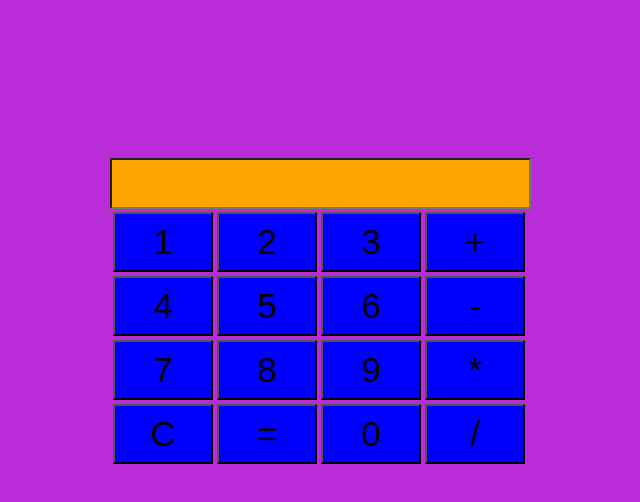
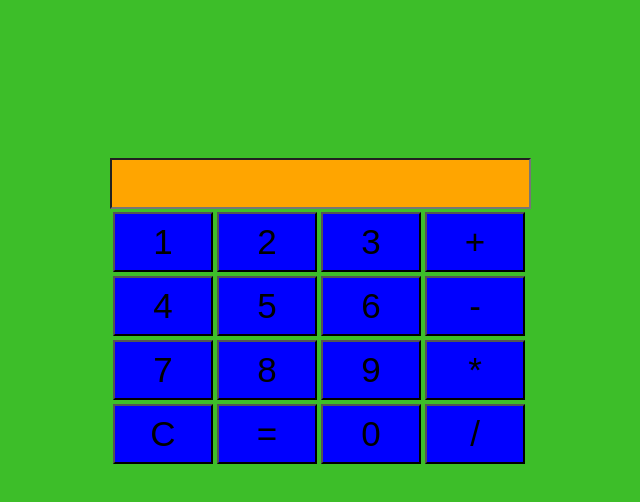
Before and after one commit to SameerRaj7766/Calculator-UI, a plain HTML site: page index.html in a window 1280 px wide. Shown: the whole page, without its empty margins (346-986 px from the left). Drawn offline with Linux system fonts and the light colour scheme.

Commit message:
Background Color Changed

```diff
--- a/styles.css
+++ b/styles.css
@@ -1,7 +1,7 @@
 body{
 	padding-top:150px;
     	padding-left: 35%;
-	background-color: #BB2CD9;
+	background-color: #3DBE29;
 }
 input.textview{
  	font-weight: bold;
```
